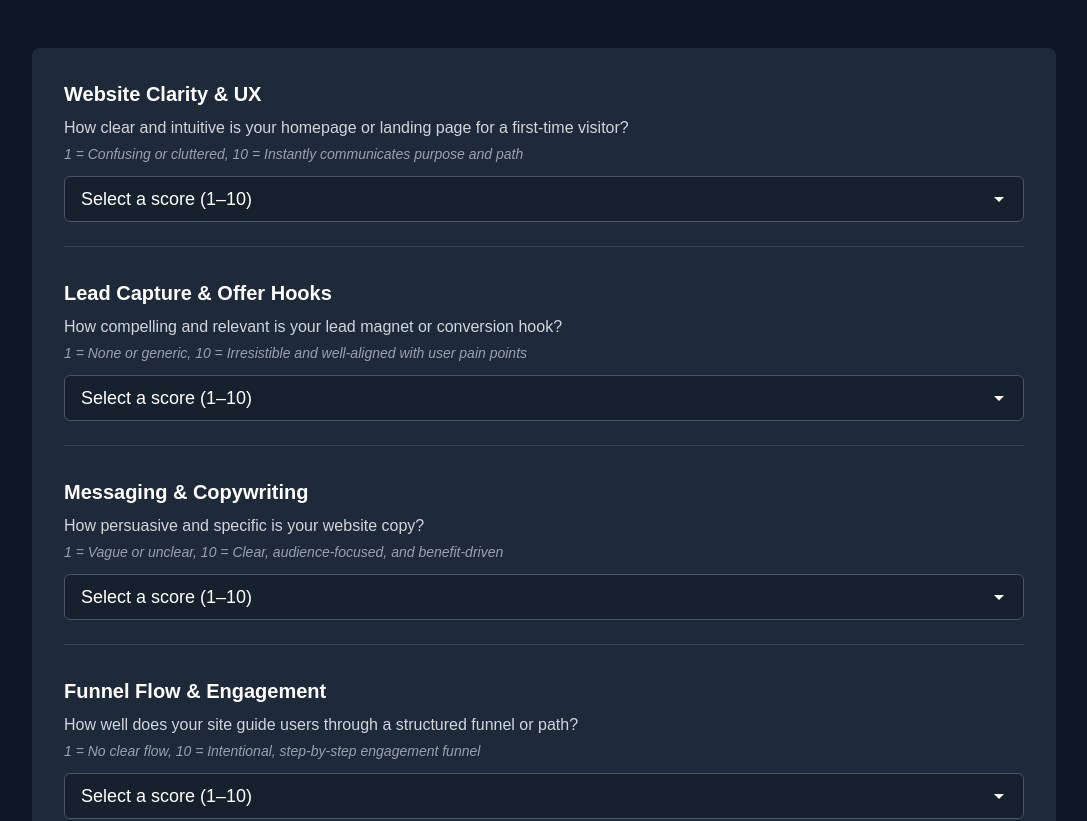
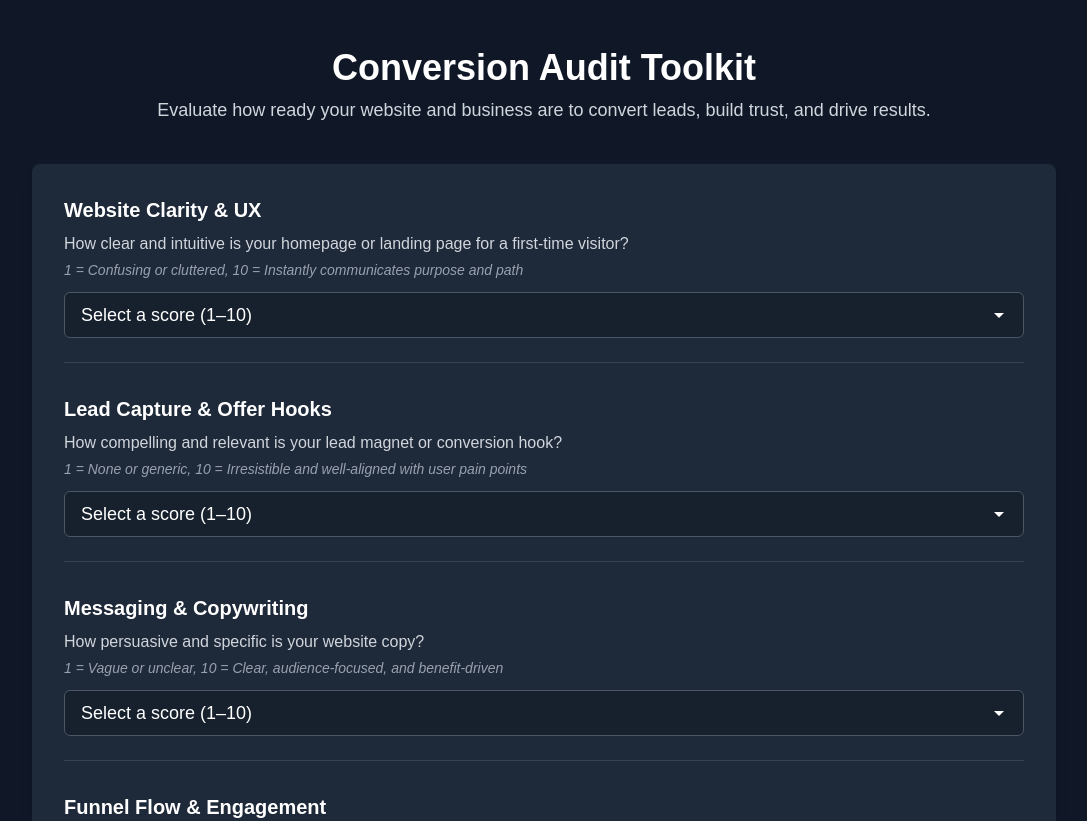
Before and after one commit to BrandIdentified/conversion-audit-toolkit, a Next.js app: page / in a window 1280 px wide. Shown: the top 821 px of the page, without its empty margins (96-1183 px from the left). Built offline with nearby package versions, Linux system fonts and the light colour scheme.

Commit message:
Add title and description to Conversion Audit Toolkit

```diff
--- a/pages/index.js
+++ b/pages/index.js
@@ -117,6 +117,15 @@ export default function Home() {
 
   return (
     <div className="min-h-screen bg-gray-900 py-12 px-4 sm:px-6 lg:px-8 text-white">
+          <div className="max-w-5xl mx-auto mb-10 text-center">
+      <div className="text-center mb-10">
+  <h1 className="text-3xl sm:text-4xl font-bold text-white mb-2">Conversion Audit Toolkit</h1>
+  <p className="text-lg text-gray-300">
+    Evaluate how ready your website and business are to convert leads, build trust, and drive results.
+  </p>
+</div>
+    </div>
+
       <div className="max-w-5xl mx-auto bg-gray-800 shadow-lg rounded-lg p-8">
         {!submitted ? (
           <form onSubmit={handleSubmit} className="space-y-8">
```
